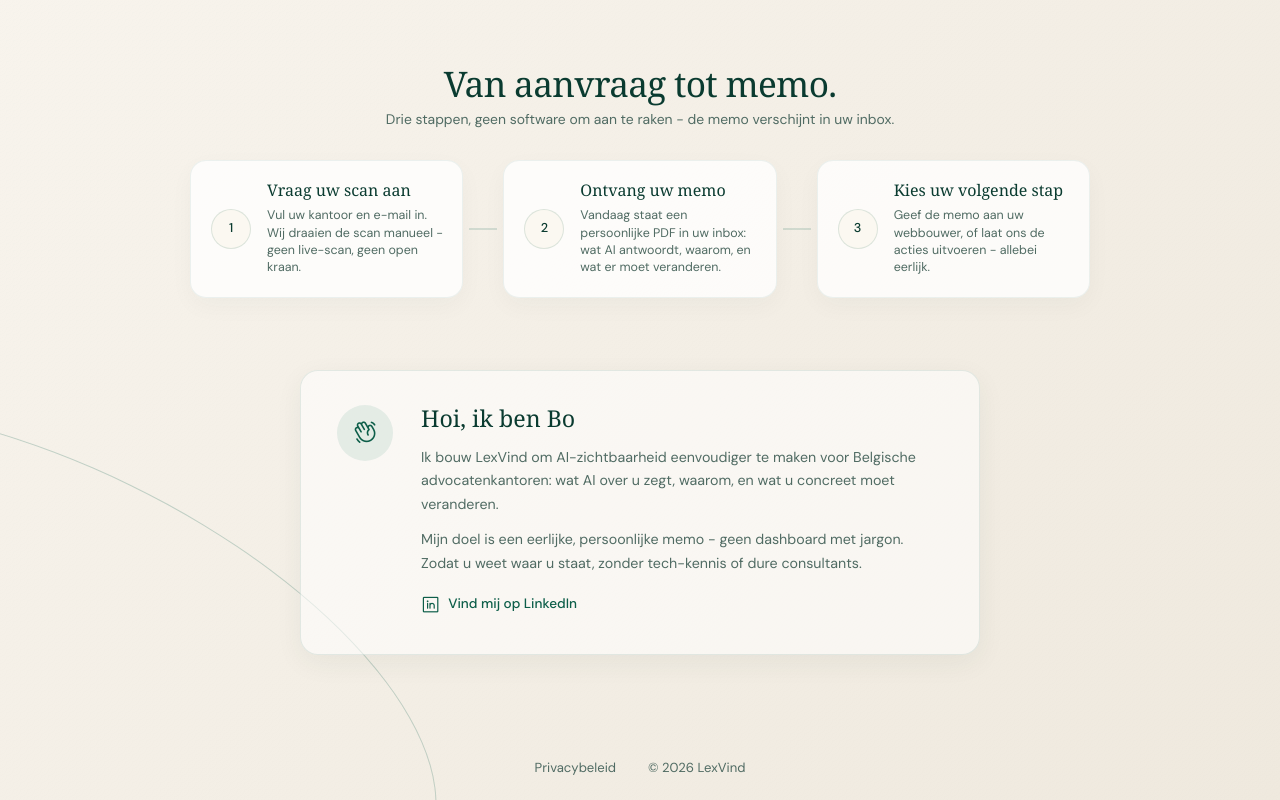
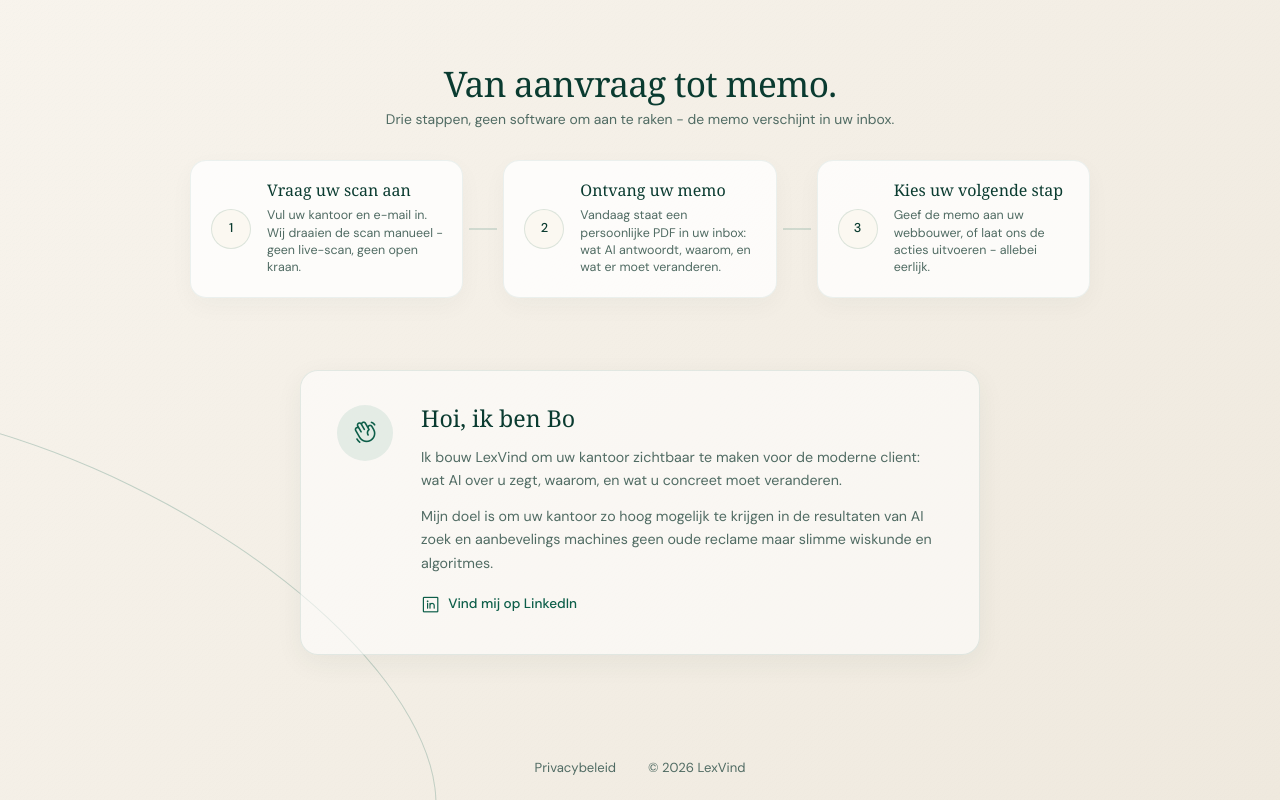
Before and after one commit to Elliotwhoisalsobo/landingpage, a Nuxt app: page / in a window 1280 px wide. Shown: the part 1870-2670 px from the top of the page. Built offline with nearby package versions, Linux system fonts and the light colour scheme; a web font is replaced by a local one.

Commit message:
initiaal aboutbo component update

```diff
--- a/app/components/AboutBo.vue
+++ b/app/components/AboutBo.vue
@@ -5,10 +5,10 @@
       <div class="maker-text">
         <h2 id="maker-titel">Hoi, ik ben Bo</h2>
         <p>
-          Ik bouw LexVind om AI-zichtbaarheid eenvoudiger te maken voor Belgische advocatenkantoren: wat AI over u zegt, waarom, en wat u concreet moet veranderen.
+          Ik bouw LexVind om uw kantoor zichtbaar te maken voor de moderne client: wat AI over u zegt, waarom, en wat u concreet moet veranderen.
         </p>
         <p>
-          Mijn doel is een eerlijke, persoonlijke memo - geen dashboard met jargon. Zodat u weet waar u staat, zonder tech-kennis of dure consultants.
+          Mijn doel is om uw kantoor zo hoog mogelijk te krijgen in de resultaten van AI zoek en aanbevelings machines geen oude reclame maar slimme wiskunde en algoritmes.
         </p>
         <p class="maker-linkedin">
           <a href="https://www.linkedin.com/in/bo-vermote/" target="_blank" rel="noopener noreferrer">
```
